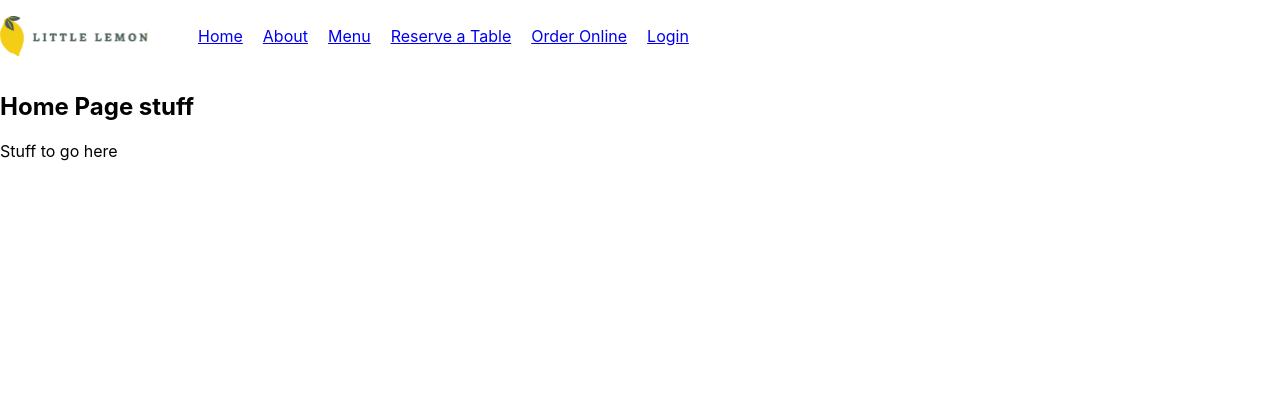
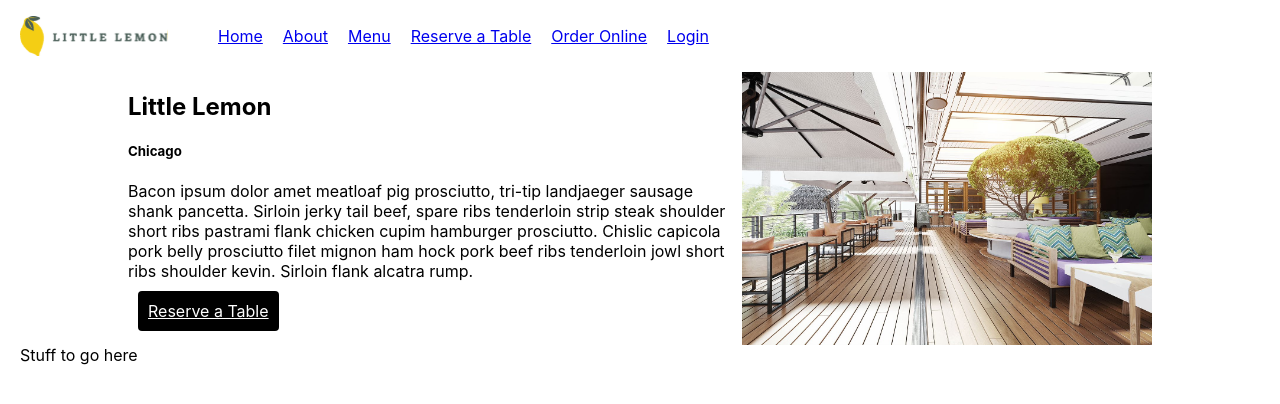
Before and after one commit to darthbob88/little-lemon, a React (Create React App) app: page / in a window 1280 px wide. Shown: the top 404 px of the page. Built offline with nearby package versions, Linux system fonts and the light colour scheme.

Commit message:
Adding the hero section

```diff
--- a/src/App.css
+++ b/src/App.css
@@ -1,3 +1,7 @@
+div#root {
+  margin: 0 20px;
+}
+
 header {
   display: flex;
 }
@@ -10,3 +14,22 @@ nav ul li {
   list-style: none;
   margin: 10px;
 }
+
+a.button {
+  background-color: black;
+  color: white;
+  display: inline-block;
+  margin: 10px;
+  padding: 10px;
+  border-radius: 4px;
+}
+
+div.hero {
+  max-width: 80vw;
+  margin: 0 auto;
+  display: flex;
+}
+
+div.hero img {
+  max-width: 40%;
+}
--- a/src/HomePage.js
+++ b/src/HomePage.js
@@ -1,7 +1,21 @@
+import React from "react";
+import restaurant from "./icons_assets/restaurant.jpg"
+
 function HomePage() {
-    return <div>
-        <h2>Home Page stuff</h2>
-    </div>;
+    return <React.Fragment>
+        <div className="hero">
+            <div>
+                <h2>Little Lemon</h2>
+                <h5>Chicago</h5>
+                <div>
+                    Bacon ipsum dolor amet meatloaf pig prosciutto, tri-tip landjaeger sausage shank pancetta. Sirloin jerky tail beef, spare ribs tenderloin strip steak shoulder short ribs pastrami flank chicken cupim hamburger prosciutto. Chislic capicola pork belly prosciutto filet mignon ham hock pork beef ribs tenderloin jowl short ribs shoulder kevin. Sirloin flank alcatra rump.
+                </div>
+                <a href="/booking" className="button">Reserve a Table</a>
+            </div>
+            <img src={restaurant} alt="The restaurant's interior" />
+        </div>
+
+    </React.Fragment>;
 }
 
 export default HomePage;
```
